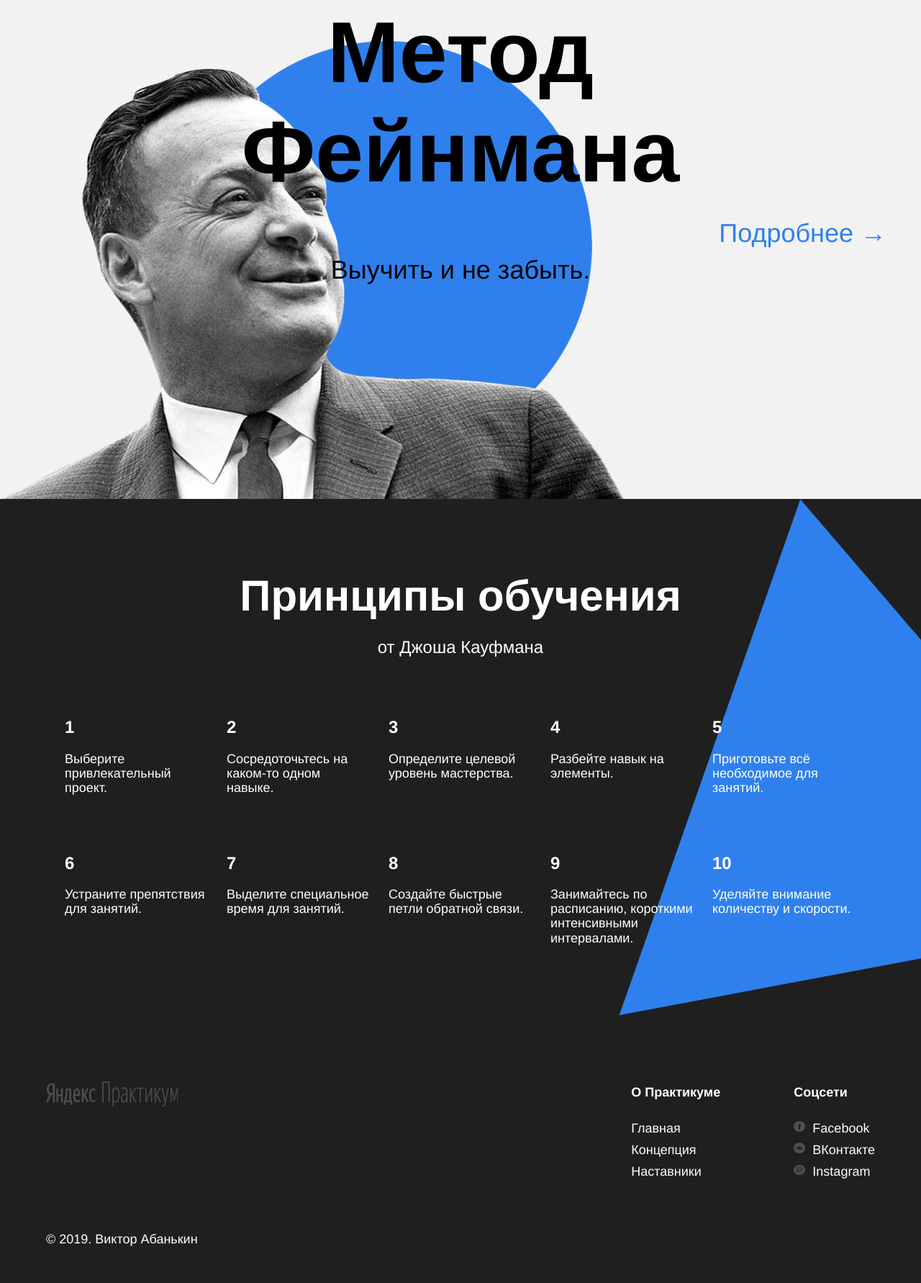
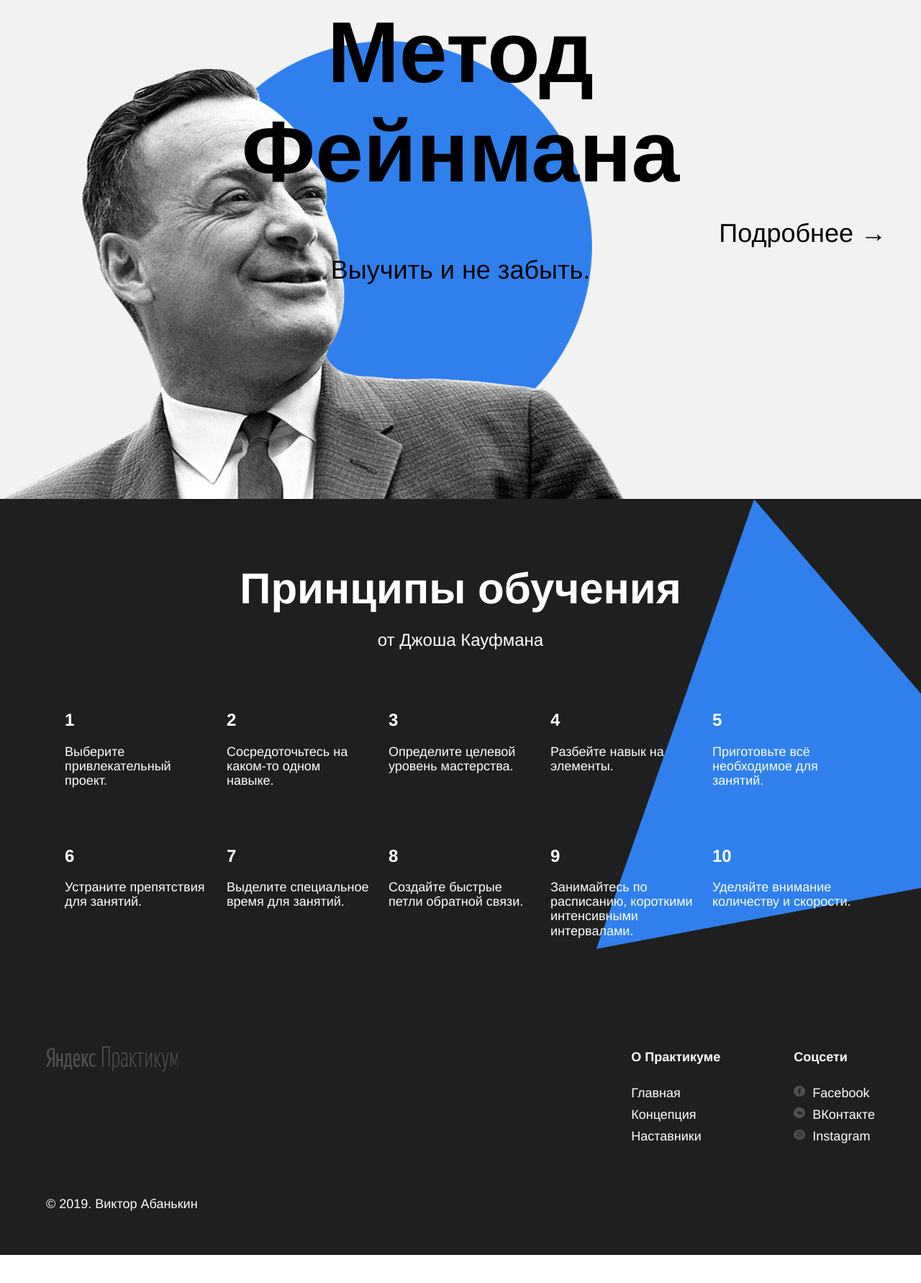
Before and after one commit to Tom-Pepper/how-to-learn, a plain HTML site: page index.html in a window 1280 px wide. Shown: the part 2092-3874 px from the top of the page at 72% size. After the commit the page ends 3835 px from the top, so only its background shows below. Drawn offline with Linux system fonts and the light colour scheme.

Commit message:
Исправил цвет ссылки- блок kaufman + цвет эффекта. Добавил background-size треугольнику + правки расположения относительно блока table. Добавил <nav> в навигацию в футере

```diff
--- a/index.html
+++ b/index.html
@@ -137,14 +137,14 @@
           <div class="logo logo_place_footer"></div>
           <p class="footer__author">&#169; 2019. Виктор Абанькин</p>
         </div>
-        <div class="footer__column footer__column_content_info">
+        <nav class="footer__column footer__column_content_info">
           <h3 class="footer__column-heading">О Практикуме</h3>
           <ul class="footer__column-links">
             <li><a class="footer__column-link" href="#">Главная</a></li>
             <li><a class="footer__column-link" href="#">Концепция</a></li>
             <li><a class="footer__column-link" href="#">Наставники</a></li>
           </ul>
-        </div>
+        </nav>
         <div class="footer__column footer__column_content_social">
           <h3 class="footer__column-heading">Соцсети</h3>
           <ul class="footer__column-links">
--- a/styles/style.css
+++ b/styles/style.css
@@ -54,9 +54,19 @@
   text-decoration: none;
   position: relative;
 }
-.header__link::after,
+.header__link::after {
+  background-color: #2f80ed;
+    position: absolute;
+    left: 50%;
+    display: block;
+    content: "";
+    height: 3px;
+    width: 0%;
+    transition: width .3s ease-in-out;
+    transform:translateX(-50%)
+}
 .feinman__link::after {
-  background-color: #2f80ed;
+  background-color: #000000;
     position: absolute;
     left: 50%;
     display: block;
@@ -174,6 +184,9 @@
 .table__cell:nth-last-child(-n + 4) {
   margin-bottom: 0;
 }
+.table__cell_theme_dark:nth-last-child(-n + 5) {
+  margin-bottom: 0;
+}
 .table__heading {
   line-height: 1.15;
   font-size: 24px;
@@ -230,7 +243,7 @@
   left: 0;
 }
 .feinman__link {
-  color: #2f80ed;
+  color: #000000;
   text-decoration: none;
   line-height: 51px;
   font-size: 36px;
@@ -260,7 +273,7 @@
 }
 .section-title_theme_dark {
   color: white;
-  margin-top: 100px;
+  margin-top: 90px;
 }
 .section-subtitle_theme_dark {
   color: white;
@@ -285,6 +298,7 @@
   background-image: url('../images/kaufman-triangle.svg');
   width: 877px;
   height: 877px;
+  background-size: contain;
   position: absolute;
   right: -210px;
   top: 0;
@@ -366,17 +380,6 @@
     transition: width .3s ease-in-out;
     transform:translateX(-50%)
 }
-.footer__social-icon::after {
-  background-color: #2f2f2fa1;
-    position: absolute;
-    left: 50%;
-    display: block;
-    content: "";
-    height: 2px;
-    width: 0%;
-    transition: width .3s ease-in-out;
-    transform:translateX(-50%)
-}
 .footer__column-link:hover::after,
 .footer__column-link:focus::after {
   width: 100%;
```
